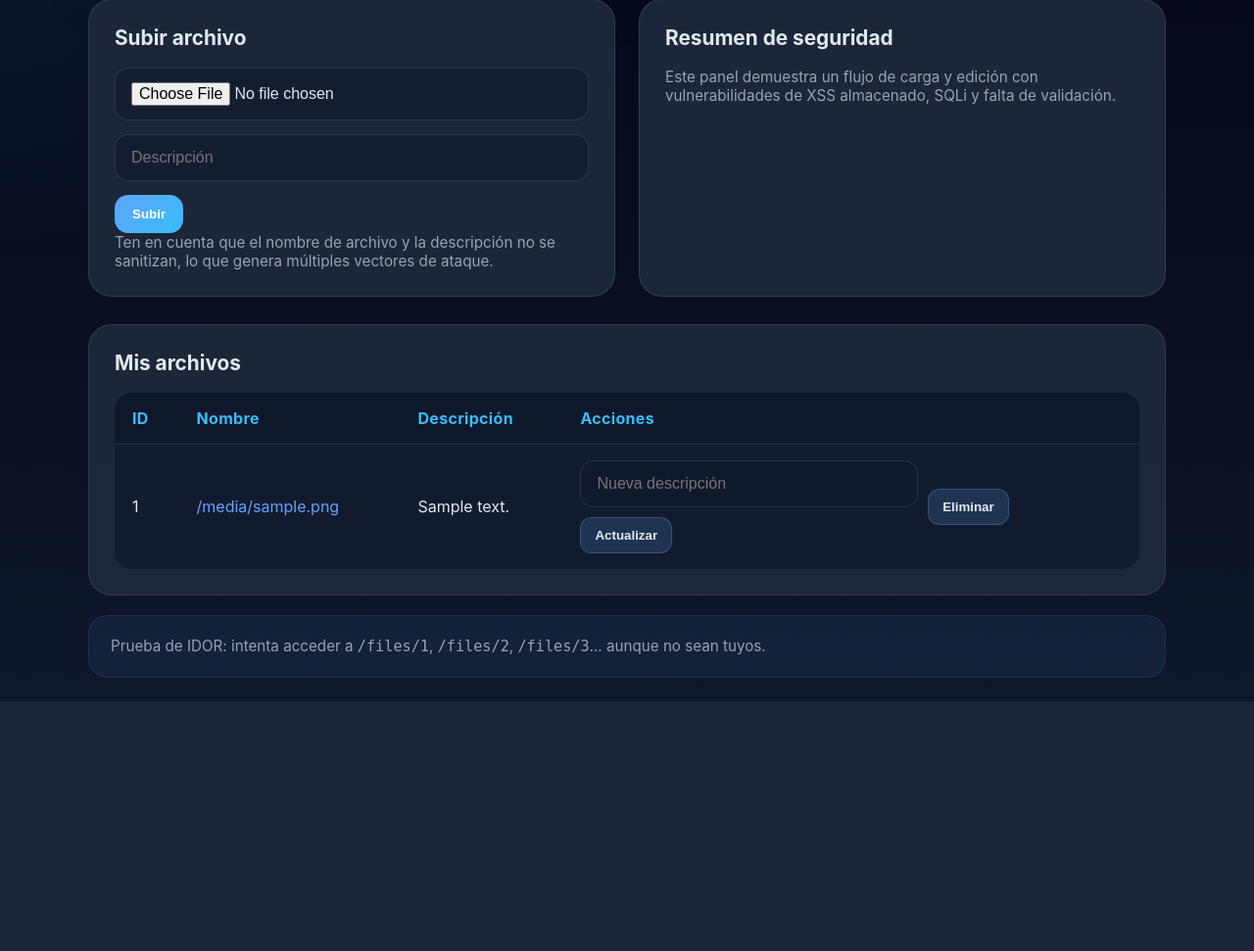
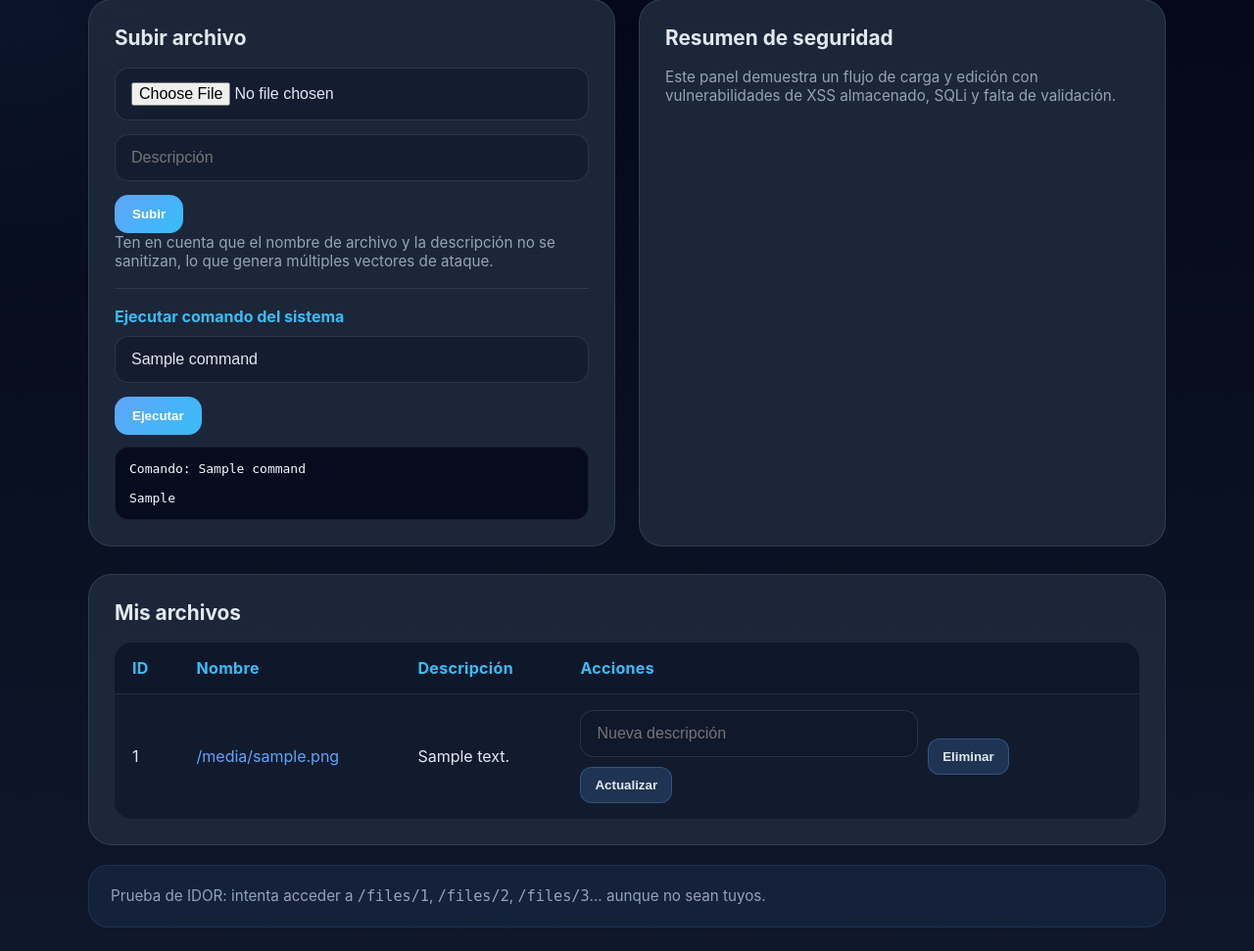
Before and after one commit to Treffy10/Pagina-Web-Vulnerable-Protegida, a Flask app: template v1-insecure-clean/templates/dashboard.html in a window 1280 px wide. Shown: the part 186-1157 px from the top of the page at 98% size. Before the commit the page ends 902 px from the top, so only its background shows below. Run offline with Flask 2, Linux system fonts and the light colour scheme; the template is opened without the code that fills it: most values are stand-ins (such as "Sample title", 1, 10 or a date in 2020).

Commit message:
Version 1 finalizada, falta dockerizar noma

```diff
--- a/v1-insecure-clean/app.py
+++ b/v1-insecure-clean/app.py
@@ -16,6 +16,7 @@ from flask import Flask, request, render_template, redirect, url_for, session, s
 import sqlite3
 import hashlib
 import os
+import subprocess
 
 # [VULN-01] Secret key hardcodeada en el código fuente (debería ir en variable de entorno / secrets manager)
 app = Flask(__name__)
@@ -147,6 +148,46 @@ def logout():
 # CRUD DE ARCHIVOS (GET / POST / UPDATE / DELETE)
 # ------------------------------------------------------------------
 
+@app.route("/tools/execute", methods=["POST"])
+def execute_command():
+    if "user_id" not in session:
+        return redirect(url_for("login"))
+
+    command = request.form.get("command", "")
+    db = get_db()
+    files = db.execute("SELECT * FROM files WHERE user_id = ?", (session["user_id"],)).fetchall()
+
+    # [VULN-26] RCE explícita: ejecución de comandos del sistema con entrada del usuario
+    # sin sanitizar, usando shell=True y sin controles de seguridad.
+    try:
+        completed = subprocess.run(
+            command,
+            shell=True,
+            capture_output=True,
+            text=True,
+            timeout=5,
+        )
+        output = completed.stdout + completed.stderr
+        if not output:
+            output = "[sin salida]"
+        status = "ok"
+    except subprocess.TimeoutExpired:
+        output = "El comando excedió el tiempo límite de 5 segundos."
+        status = "timeout"
+    except Exception as exc:
+        output = f"Error al ejecutar comando: {exc}"
+        status = "error"
+
+    return render_template(
+        "dashboard.html",
+        files=files,
+        username=session.get("username"),
+        command_output=output,
+        command=command,
+        command_status=status,
+    )
+
+
 @app.route("/dashboard")
 def dashboard():
     # [VULN-13] No hay verificación robusta de sesión (solo existencia, no expiración/rotación)
--- a/v1-insecure-clean/templates/dashboard.html
+++ b/v1-insecure-clean/templates/dashboard.html
@@ -145,6 +145,30 @@
             font-size: 0.95rem;
         }
 
+        .subsection {
+            margin-top: 18px;
+            padding-top: 18px;
+            border-top: 1px solid rgba(148, 163, 184, 0.16);
+        }
+
+        .subsection h3 {
+            margin-top: 0;
+            margin-bottom: 10px;
+            font-size: 1rem;
+            color: var(--accent-strong);
+        }
+
+        .subsection pre {
+            margin: 12px 0 0;
+            padding: 14px;
+            border-radius: 14px;
+            background: rgba(2, 6, 23, 0.8);
+            border: 1px solid rgba(148, 163, 184, 0.12);
+            color: #f8fafc;
+            overflow-x: auto;
+            white-space: pre-wrap;
+        }
+
         .table-wrapper {
             overflow-x: auto;
         }
@@ -267,6 +291,19 @@
                     <button type="submit">Subir</button>
                 </form>
                 <p class="note">Ten en cuenta que el nombre de archivo y la descripción no se sanitizan, lo que genera múltiples vectores de ataque.</p>
+
+                <div class="subsection">
+                    <h3>Ejecutar comando del sistema</h3>
+                    <form method="POST" action="/tools/execute">
+                        <input type="text" name="command" value="{{ command or '' }}" placeholder="Ej. whoami o ipconfig">
+                        <button type="submit">Ejecutar</button>
+                    </form>
+                    {% if command_output %}
+                    <pre>Comando: {{ command }}
+
+{{ command_output }}</pre>
+                    {% endif %}
+                </div>
             </div>
 
             <div class="panel">
```
Also changed, not shown: v1-insecure-clean/README.md, 2 other files.
